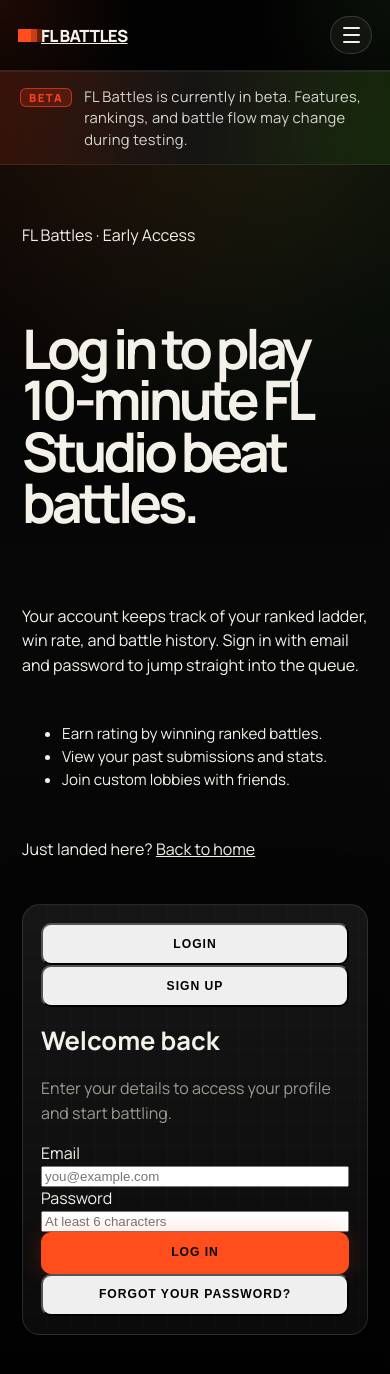
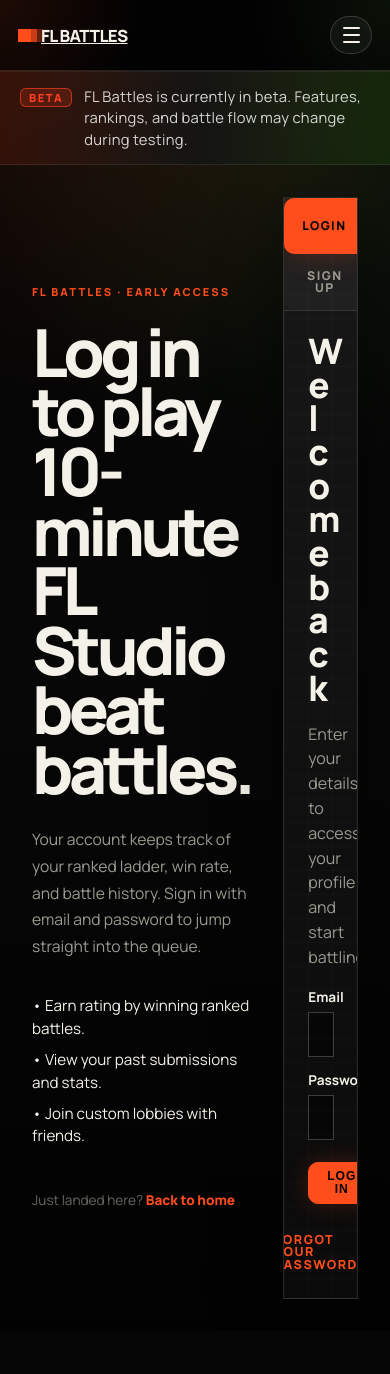
Before and after one commit to itsAvester/FLBattles, a Next.js app: page /login in a window 390 px wide. Shown: the top 1374 px of the page. After the commit the page ends 1331 px from the top, so only its background shows below. Built offline with nearby package versions, Linux system fonts and the light colour scheme; no server answers.

Commit message:
FIX MOBILE AND LOGIN

```diff
--- a/app/login/page.tsx
+++ b/app/login/page.tsx
@@ -95,48 +95,163 @@ export default function LoginPage() {
   };
 
   return (
-    <main className="login-page-shell">
-      <section className="login-page-grid">
+    <main
+      style={{
+        minHeight: "calc(100vh - 60px)",
+        display: "flex",
+        alignItems: "center",
+        justifyContent: "center",
+        padding: "32px 16px",
+        fontFamily:
+          "var(--font-manrope), Inter, ui-sans-serif, system-ui, -apple-system, BlinkMacSystemFont, 'Segoe UI', sans-serif",
+      }}
+    >
+      <section
+        className="page-inner"
+        style={{
+          maxWidth: 960,
+          width: "100%",
+          display: "flex",
+          flexDirection: "row",
+          alignItems: "stretch",
+          gap: 32,
+        }}
+      >
         {/* Left: marketing / flavor */}
-        <div className="login-page-copy">
-          <p className="login-page-eyebrow">FL Battles · Early Access</p>
+        <div
+          style={{
+            flex: 1.2,
+            display: "flex",
+            flexDirection: "column",
+            justifyContent: "center",
+            gap: 12,
+          }}
+        >
+          <p
+            style={{
+              textTransform: "uppercase",
+              letterSpacing: "0.18em",
+              fontSize: 11,
+              fontWeight: 800,
+              color: "var(--orange)",
+            }}
+          >
+            FL Battles · Early Access
+          </p>
 
-          <h1>
+          <h1
+            style={{
+              fontFamily:
+                "var(--font-manrope), Inter, ui-sans-serif, system-ui, sans-serif",
+              fontSize: "2.4rem",
+              lineHeight: 1.05,
+              letterSpacing: "-0.055em",
+              fontWeight: 800,
+              margin: 0,
+              color: "var(--text)",
+            }}
+          >
             {mode === "forgot"
               ? "Reset your FL Battles password."
               : "Log in to play 10-minute FL Studio beat battles."}
           </h1>
 
-          <p className="login-page-description">
+          <p
+            style={{
+              color: "var(--muted)",
+              fontSize: "0.98rem",
+              lineHeight: 1.7,
+              maxWidth: 480,
+            }}
+          >
             {mode === "forgot"
               ? "Enter the email tied to your FL Battles account. If it exists, you’ll receive a link to set a new password."
               : "Your account keeps track of your ranked ladder, win rate, and battle history. Sign in with email and password to jump straight into the queue."}
           </p>
 
-          {mode !== "forgot" && (
-            <ul className="login-page-list">
-              <li>Earn rating by winning ranked battles.</li>
-              <li>View your past submissions and stats.</li>
-              <li>Join custom lobbies with friends.</li>
-            </ul>
-          )}
+          <ul
+            style={{
+              listStyle: "none",
+              padding: 0,
+              marginTop: 8,
+              display: mode === "forgot" ? "none" : "grid",
+              gap: 8,
+              fontSize: "0.95rem",
+              color: "var(--text)",
+              lineHeight: 1.5,
+            }}
+          >
+            <li>• Earn rating by winning ranked battles.</li>
+            <li>• View your past submissions and stats.</li>
+            <li>• Join custom lobbies with friends.</li>
+          </ul>
 
-          <p className="login-page-back-note">
+          <p
+            style={{
+              marginTop: 16,
+              fontSize: "0.85rem",
+              color: "var(--muted-2)",
+            }}
+          >
             Just landed here?{" "}
-            <Link href="/">
+            <Link
+              href="/"
+              style={{
+                color: "var(--orange)",
+                textDecoration: "none",
+                fontWeight: 800,
+              }}
+            >
               Back to home
             </Link>
           </p>
         </div>
 
         {/* Right: auth card */}
-        <div className="card login-auth-card">
+        <div
+          className="card"
+          style={{
+            flex: 1,
+            maxWidth: 420,
+            marginTop: 0,
+            padding: 0,
+            overflow: "hidden",
+            borderRadius: 0,
+          }}
+        >
           {/* Mode switch */}
-          <div className="login-mode-tabs">
+          <div
+            style={{
+              display: "grid",
+              gridTemplateColumns: "1fr 1fr",
+              background: "rgba(255, 255, 255, 0.025)",
+              borderBottom: "1px solid var(--line)",
+            }}
+          >
             <button
               type="button"
               onClick={() => switchMode("login")}
-              className={mode === "login" ? "login-mode-tab active" : "login-mode-tab"}
+              style={{
+                minHeight: 56,
+                border: "none",
+                borderRight: "1px solid var(--line)",
+                background:
+                  mode === "login"
+                    ? "var(--orange)"
+                    : "rgba(255,255,255,0.025)",
+                color: mode === "login" ? "#050505" : "var(--muted)",
+                boxShadow:
+                  mode === "login"
+                    ? "0 0 28px rgba(255, 77, 28, 0.24)"
+                    : "none",
+                fontFamily:
+                  "var(--font-manrope), Inter, ui-sans-serif, system-ui, sans-serif",
+                fontSize: "0.76rem",
+                fontWeight: 900,
+                letterSpacing: "0.12em",
+                textTransform: "uppercase",
+                cursor: "pointer",
+              }}
             >
               Login
             </button>
@@ -144,14 +259,44 @@ export default function LoginPage() {
             <button
               type="button"
               onClick={() => switchMode("signup")}
-              className={mode === "signup" ? "login-mode-tab active" : "login-mode-tab"}
+              style={{
+                minHeight: 56,
+                border: "none",
+                background:
+                  mode === "signup"
+                    ? "var(--orange)"
+                    : "rgba(255,255,255,0.025)",
+                color: mode === "signup" ? "#050505" : "var(--muted)",
+                boxShadow:
+                  mode === "signup"
+                    ? "0 0 28px rgba(255, 77, 28, 0.24)"
+                    : "none",
+                fontFamily:
+                  "var(--font-manrope), Inter, ui-sans-serif, system-ui, sans-serif",
+                fontSize: "0.76rem",
+                fontWeight: 900,
+                letterSpacing: "0.12em",
+                textTransform: "uppercase",
+                cursor: "pointer",
+              }}
             >
               Sign Up
             </button>
           </div>
 
-          <div className="login-auth-card-body">
-            <h2>
+          <div style={{ padding: 24 }}>
+            <h2
+              style={{
+                margin: "0 0 8px",
+                fontFamily:
+                  "var(--font-manrope), Inter, ui-sans-serif, system-ui, sans-serif",
+                fontSize: "1.5rem",
+                lineHeight: 1,
+                letterSpacing: "-0.055em",
+                fontWeight: 800,
+                color: "var(--text)",
+              }}
+            >
               {mode === "login"
                 ? "Welcome back"
                 : mode === "signup"
@@ -159,7 +304,15 @@ export default function LoginPage() {
                 : "Forgot your password?"}
             </h2>
 
-            <p className="page-description login-auth-description">
+            <p
+              className="page-description"
+              style={{
+                marginBottom: 18,
+                fontSize: "0.92rem",
+                lineHeight: 1.6,
+                color: "var(--muted)",
+              }}
+            >
               {mode === "login" &&
                 "Enter your details to access your profile and start battling."}
               {mode === "signup" &&
@@ -168,8 +321,24 @@ export default function LoginPage() {
                 "We’ll email you a secure link to set a new password."}
             </p>
 
-            <form onSubmit={handleSubmit} className="login-auth-form">
-              <label className="login-auth-label">
+            <form
+              onSubmit={handleSubmit}
+              style={{
+                display: "flex",
+                flexDirection: "column",
+                gap: 14,
+              }}
+            >
+              <label
+                style={{
+                  fontSize: "0.85rem",
+                  display: "flex",
+                  flexDirection: "column",
+                  gap: 6,
+                  color: "var(--text)",
+                  fontWeight: 700,
+                }}
+              >
                 <span>Email</span>
                 <input
                   type="email"
@@ -177,12 +346,32 @@ export default function LoginPage() {
                   value={email}
                   onChange={(e) => setEmail(e.target.value)}
                   placeholder="you@example.com"
-                  className="login-auth-input"
+                  style={{
+                    width: "100%",
+                    padding: "11px 12px",
+                    borderRadius: 0,
+                    border: "1px solid var(--line-bright)",
+                    background: "rgba(5, 5, 5, 0.85)",
+                    color: "var(--text)",
+                    fontFamily:
+                      "var(--font-manrope), Inter, ui-sans-serif, system-ui, sans-serif",
+                    fontSize: "0.95rem",
+                    outline: "none",
+                  }}
                 />
               </label>
 
               {mode !== "forgot" && (
-                <label className="login-auth-label">
+                <label
+                  style={{
+                    fontSize: "0.85rem",
+                    display: "flex",
+                    flexDirection: "column",
+                    gap: 6,
+                    color: "var(--text)",
+                    fontWeight: 700,
+                  }}
+                >
                   <span>Password</span>
                   <input
                     type="password"
@@ -190,19 +379,64 @@ export default function LoginPage() {
                     value={password}
                     onChange={(e) => setPassword(e.target.value)}
                     placeholder="At least 6 characters"
-                    className="login-auth-input"
+                    style={{
+                      width: "100%",
+                      padding: "11px 12px",
+                      borderRadius: 0,
+                      border: "1px solid var(--line-bright)",
+                      background: "rgba(5, 5, 5, 0.85)",
+                      color: "var(--text)",
+                      fontFamily:
+                        "var(--font-manrope), Inter, ui-sans-serif, system-ui, sans-serif",
+                      fontSize: "0.95rem",
+                      outline: "none",
+                    }}
                   />
                 </label>
               )}
 
-              {errorMsg && <p className="login-auth-error">{errorMsg}</p>}
+              {errorMsg && (
+                <p
+                  style={{
+                    color: "#ffd4ca",
+                    border: "1px solid rgba(255, 77, 28, 0.45)",
+                    background: "rgba(255, 77, 28, 0.075)",
+                    fontSize: "0.9rem",
+                    fontWeight: 700,
+                    lineHeight: 1.45,
+                    padding: "10px 12px",
+                    margin: "2px 0 0",
+                  }}
+                >
+                  {errorMsg}
+                </p>
+              )}
 
-              {successMsg && <p className="login-auth-success">{successMsg}</p>}
+              {successMsg && (
+                <p
+                  style={{
+                    color: "#d9ffd0",
+                    border: "1px solid rgba(140, 255, 107, 0.4)",
+                    background: "rgba(140, 255, 107, 0.07)",
+                    fontSize: "0.9rem",
+                    fontWeight: 700,
+                    lineHeight: 1.45,
+                    padding: "10px 12px",
+                    margin: "2px 0 0",
+                  }}
+                >
+                  {successMsg}
+                </p>
+              )}
 
               <button
                 type="submit"
-                className="btn-primary login-submit-button"
+                className="btn-primary"
                 disabled={submitting}
+                style={{
+                  marginTop: 8,
+                  alignSelf: "flex-start",
+                }}
               >
                 {submitting
                   ? mode === "login"
@@ -221,7 +455,22 @@ export default function LoginPage() {
                 <button
                   type="button"
                   onClick={() => switchMode("forgot")}
-                  className="login-text-button"
+                  style={{
+                    marginTop: 14,
+                    color: "var(--orange)",
+                    background: "none",
+                    border: "none",
+                    padding: 0,
+                    textAlign: "left",
+                    cursor: "pointer",
+                    fontFamily:
+                      "var(--font-manrope), Inter, ui-sans-serif, system-ui, sans-serif",
+                    fontSize: "0.78rem",
+                    fontWeight: 900,
+                    letterSpacing: "0.12em",
+                    textTransform: "uppercase",
+                    alignSelf: "center",
+                  }}
                 >
                   Forgot your password?
                 </button>
@@ -231,7 +480,22 @@ export default function LoginPage() {
                 <button
                   type="button"
                   onClick={() => switchMode("login")}
-                  className="login-text-button"
+                  style={{
+                    marginTop: 14,
+                    color: "var(--orange)",
+                    background: "none",
+                    border: "none",
+                    padding: 0,
+                    textAlign: "left",
+                    cursor: "pointer",
+                    fontFamily:
+                      "var(--font-manrope), Inter, ui-sans-serif, system-ui, sans-serif",
+                    fontSize: "0.78rem",
+                    fontWeight: 900,
+                    letterSpacing: "0.12em",
+                    textTransform: "uppercase",
+                    alignSelf: "center",
+                  }}
                 >
                   ← Back to Login
                 </button>
```
